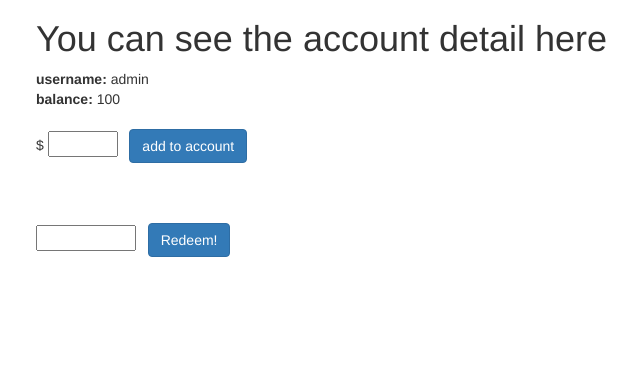
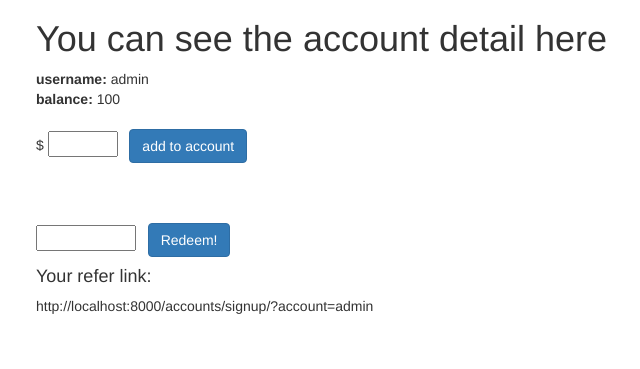
Before and after one commit to FV215b/ups, a Django app: page /accounts/account_detail/ in a window 1280 px wide. Shown: the part 73-442 px from the top of the page, without its empty margins (34-674 px from the left). Run offline with Django 3.2, Linux system fonts and the light colour scheme; a user stored in the database is signed in; data comes from the database, SQL or seed files in the repository; both versions use the stored data as it was after the commit; some libraries are stand-ins or nearby versions.

Commit message:
add refer

```diff
--- a/accounts/templates/accounts/account_detail.html
+++ b/accounts/templates/accounts/account_detail.html
@@ -16,6 +16,8 @@
       <input class="btn btn-primary" type="submit" value="Redeem!"/>
     </form>
     {% if message %}
-    {{message}}
+        {{message}}
     {% endif %}
+    <h4>Your refer link:</h4>
+    http://localhost:8000/accounts/signup/?account={{user.username}}
 {% endblock %}
--- a/accounts/views.py
+++ b/accounts/views.py
@@ -12,15 +12,27 @@ def signup(request):
         else:
             try:
                 User.objects.get(username = request.POST["username"])
-                return render(request, "accounts/signup.html", {"message": "username has already been taken, try another one"})
+                return render(request, "accounts/signup.html", {"message": "username has already been taken, try another one", "refer_account":refer_account})
             except User.DoesNotExist:
                 user = User.objects.create_user(request.POST["username"], password=request.POST["password1"], email=request.POST["e_mail"])
                 balance = user.balance.create()
-                balance.balance = 1000
+                balance.balance = int(request.POST["balance"])
+                if "refer_account" in request.POST:
+                    balance.balance = balance.balance + 5
+                    if User.objects.filter(username = request.POST["refer_account"]):
+                        refer_user = User.objects.get(username = request.POST["refer_account"])
+                        refer_user_balance = refer_user.balance.all()[0]
+                        refer_user_balance.balance += 5
+                        refer_user_balance.save()
                 balance.save()
                 login(request, user)
                 return render(request, "accounts/signup.html")
     else:
+        full_url = (request.build_absolute_uri())
+        if (full_url.find("/?account=") != -1):
+            refer_account = full_url[(full_url.find("/?account=") + len("/?account=")) :]
+            if User.objects.filter(username = refer_account):
+                return render(request, "accounts/signup.html", {"refer_account":refer_account})
         return render(request, "accounts/signup.html")
 
 def Login(request):
```
Also changed, not shown: accounts/templates/accounts/signup.html (+9 -0 lines), db.sqlite3, 1 other file.
